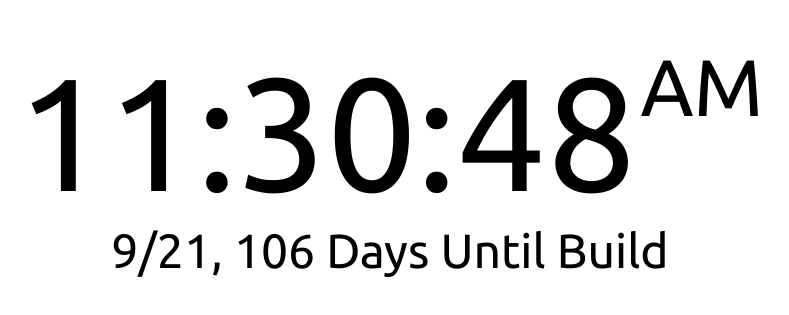
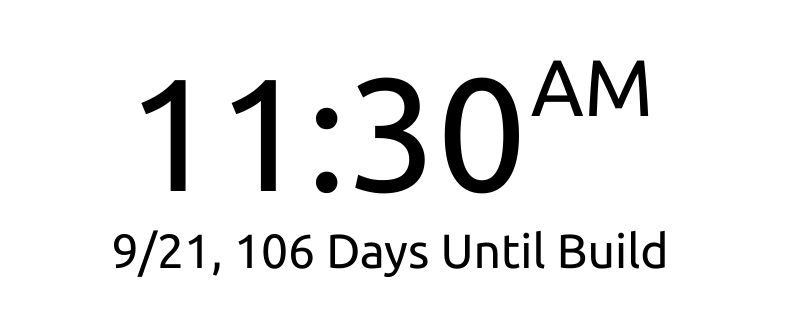
Before and after one commit to frc5806/ShopClock, a plain HTML site: page index.html in a window 1280 px wide. Shown: the part 225-540 px from the top of the page, without its empty margins (250-1039 px from the left). Drawn offline with Linux system fonts and the light colour scheme.

Commit message:
Take out seconds

```diff
--- a/index.html
+++ b/index.html
@@ -63,7 +63,7 @@
                 var type = hours > 12 ? "PM" : "AM";
                 hours = hours % 12;
                 hours = hours ? hours : 12;
-                var dateString = hours + ":" + date.getMinutes() + ":" + date.getSeconds();
+                var dateString = hours + ":" + date.getMinutes();
 
                 var buildDate = new Date(2017,0,6,10,0,0,0)
 
```
